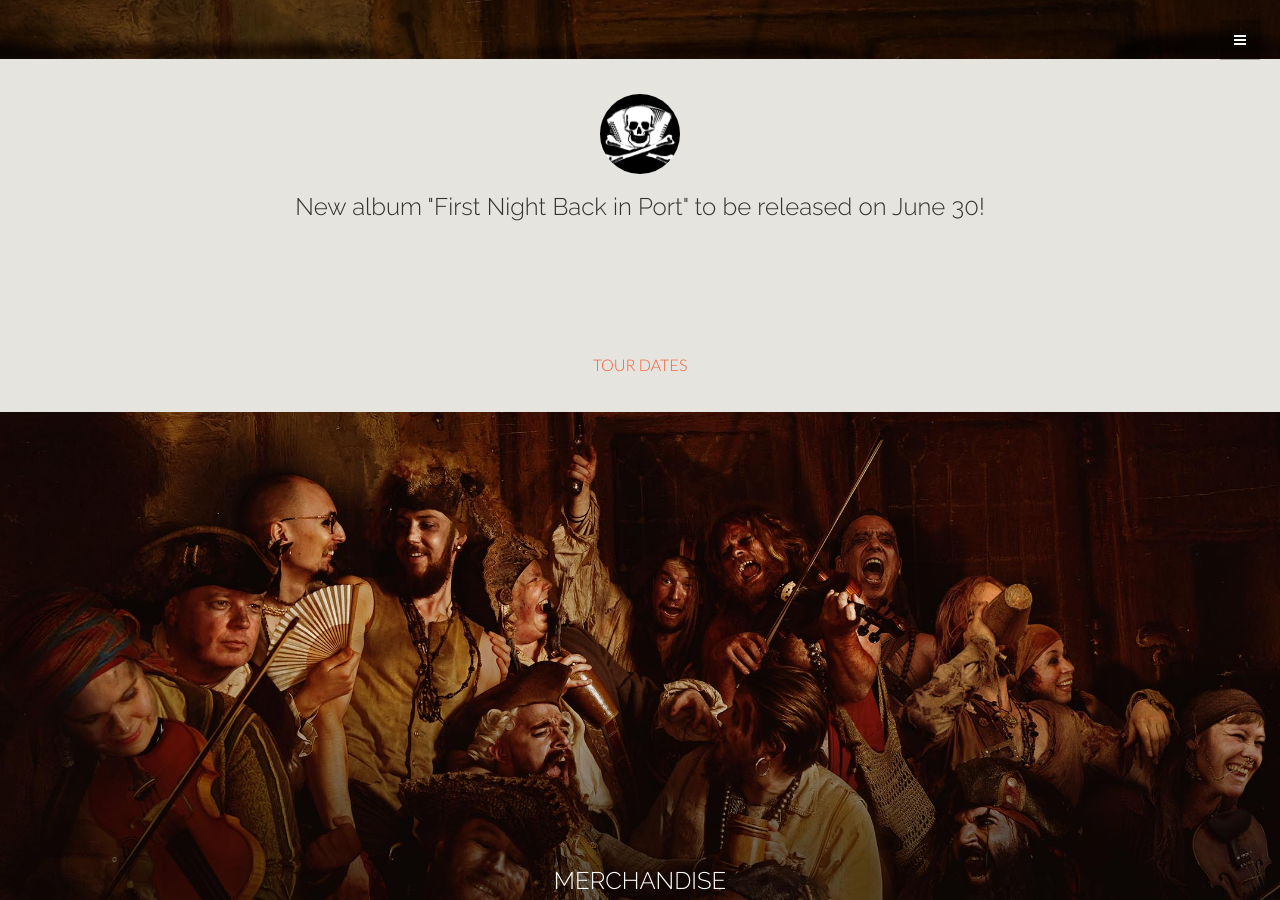
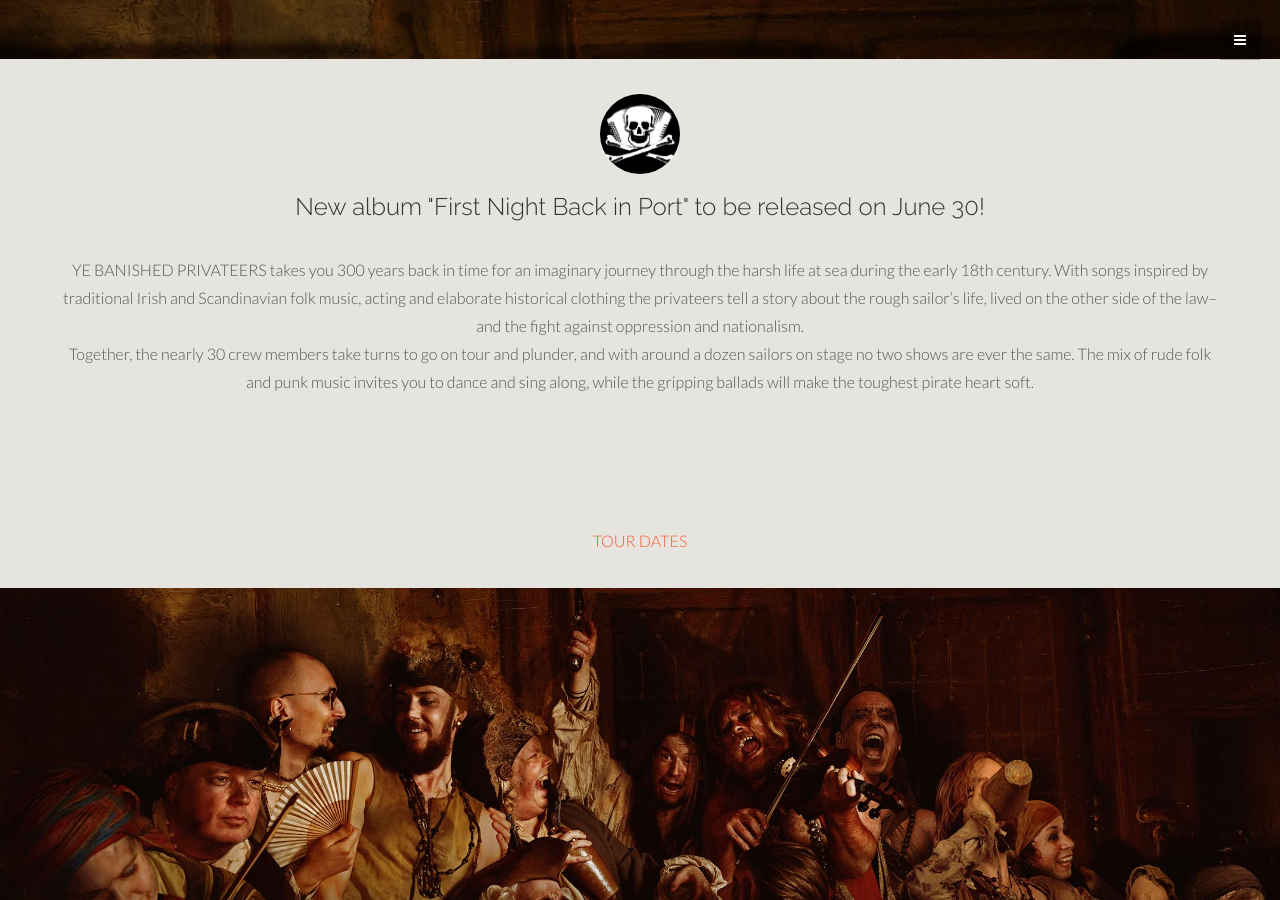
Before and after one commit to danielwerthen/yebanished, a Jekyll site: the page built from index.html, in a window 1280 px wide and 900 px high, scrolled down 641 px. Built offline with Jekyll 4.4.1, drawn with Linux system fonts in a browser that asks for light colours; a script that is not in the unit is left out.

Commit message:
Update about.yml

```diff
--- a/_data/about.yml
+++ b/_data/about.yml
@@ -1,2 +1,4 @@
 header: New album "First Night Back in Port" to be released on June 30!
-body: |
+body: YE BANISHED PRIVATEERS takes you 300 years back in time for an imaginary journey through the harsh life at sea during the early 18th century. With songs inspired by traditional Irish and Scandinavian folk music, acting and elaborate historical clothing the privateers tell a story about the rough sailor’s life, lived on the other side of the law– and the fight against oppression and nationalism.
+      <br>
+      Together, the nearly 30 crew members take turns to go on tour and plunder, and with around a dozen sailors on stage no two shows are ever the same. The mix of rude folk and punk music invites you to dance and sing along, while the gripping ballads will make the toughest pirate heart soft.
```
